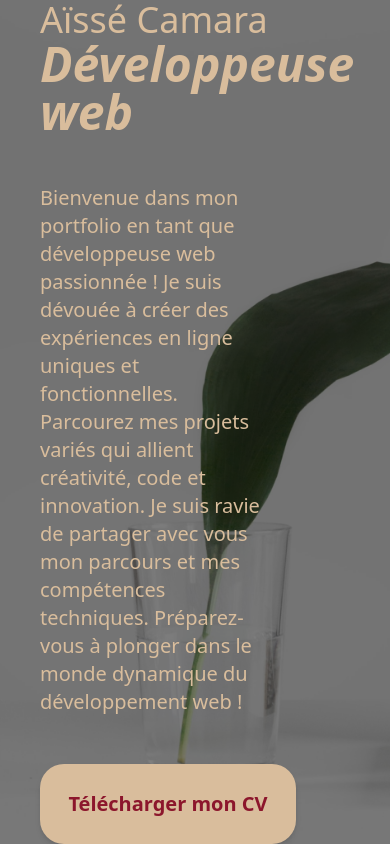
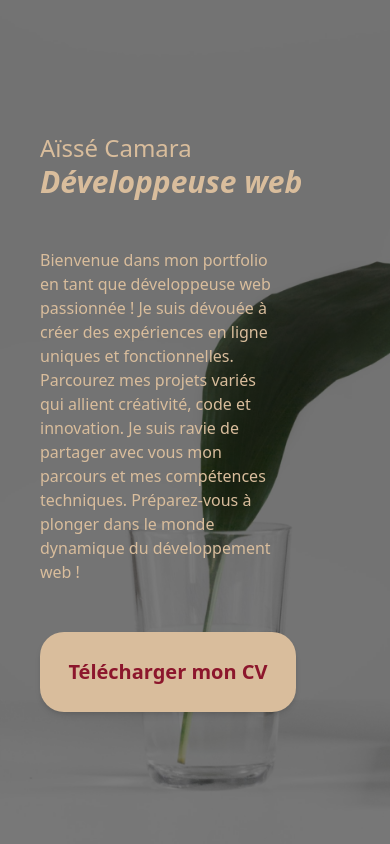
Before and after one commit to aisse59/portfolio_React_aisse, a React (Create React App) app: page /accueil in a window 390 px wide. Built offline with nearby package versions, Linux system fonts and the light colour scheme.

Commit message:
Responsive component Home OK

```diff
--- a/src/pages/Home.js
+++ b/src/pages/Home.js
@@ -15,20 +15,20 @@ const Home = () => {
 
                     {/* block nom,prénom et fonction */}
                     <div className="ml-10">
-                        <h1 className="text-quaternary text-4xl font-normal" >
+                        <h1 className="text-quaternary text-2xl md:text-4xl font-normal" >
                             Aïssé Camara
                         </h1>
-                        <h2 className="text-quaternary text-5xl font-semibold italic" >
+                        <h2 className="text-quaternary text-3xl md:text-5xl font-semibold italic" >
                             Développeuse web
                         </h2>
                     </div>
                     {/* text de présentation */}
                     <div className="w-3/5  ml-10">
-                        <p className="text-quaternary text-xl" >
+                        <p className="text-quaternary text-base md:text-xl" >
                             Bienvenue dans mon portfolio en tant que développeuse web passionnée ! Je suis dévouée à créer des expériences en ligne uniques et fonctionnelles. Parcourez mes projets variés qui allient créativité, code et innovation. Je suis ravie de partager avec vous mon parcours et mes compétences techniques. Préparez-vous à plonger dans le monde dynamique du développement web !
                         </p>
                     </div>
-                    <button onClick={handleDowload} className="w-64 h-20 bg-quaternary rounded-3xl shadow-md text-secondary font-semibold text-xl  ml-10" >
+                    <button onClick={handleDowload} className="w-64 h-20 bg-quaternary rounded-3xl shadow-md text-secondary font-semibold text-xl  ml-10 hover:bg-secondary hover:text-quaternary duration-700" >
                         Télécharger mon CV
                     </button>
                </div>
```
